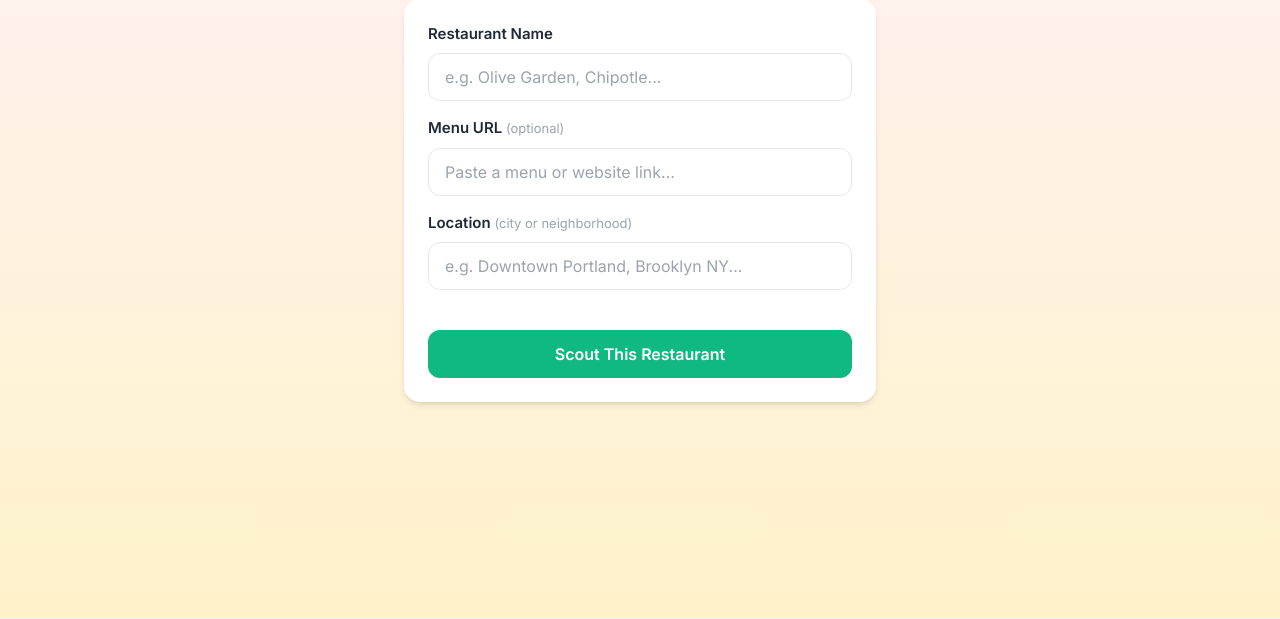
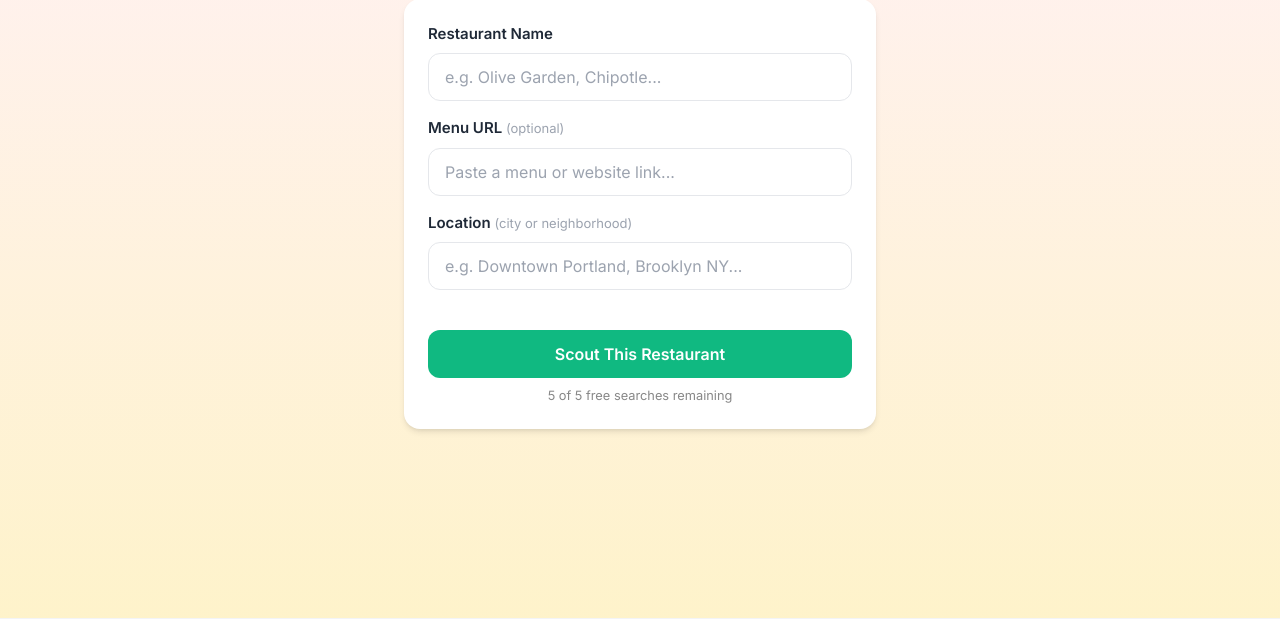
Before and after one commit to mkstein16/glutenguard, a Flask app: page /restaurant-scout in a window 1280 px wide. Shown: the part 118-737 px from the top of the page. Run offline with Flask 3, Linux system fonts and the light colour scheme; data that the repository does not hold is empty; some libraries are stand-ins or nearby versions.

Commit message:
Tier 1 UX fixes: dynamic safety heading by score, search counter, score badge/legend consistency
Co-Authored-By: Claude Opus 4.6 <noreply@anthropic.com>

```diff
--- a/app.py
+++ b/app.py
@@ -141,7 +141,6 @@ Respond with ONLY valid JSON in this exact format:
   "restaurant_name": "Exact official name of the restaurant",
   "cuisine_type": "Type of cuisine",
   "safety_score": 5,
-  "safety_label": "Proceed with caution",
   "score_label": "Proceed with caution",
   "summary": "2-3 sentence overview based on YOUR ACTUAL RESEARCH FINDINGS",
 
@@ -223,14 +222,14 @@ CRITICAL SCORING INSTRUCTIONS:
 - Score based on what you find about THIS SPECIFIC restaurant. Do not penalize a restaurant for generic cuisine risks if they have addressed them. A Thai restaurant using tamari with a dedicated GF kitchen is a 9-10, not a 7 because "Thai food often has soy sauce."
 - A dedicated GF kitchen overrides ALL generic cuisine concerns.
 - If you found no real information about this restaurant, cap the score at 4 and note the lack of data.
-- The safety_label and score_label MUST match the score range exactly.
+- The score_label MUST match the score range exactly.
 
 LABEL MAPPING:
-- safety_score 9-10 → safety_label: "VERY LOW RISK", score_label: "Go with confidence"
-- safety_score 7-8 → safety_label: "LOW RISK", score_label: "Safe with communication"
-- safety_score 5-6 → safety_label: "MODERATE RISK", score_label: "Proceed with caution"
-- safety_score 3-4 → safety_label: "HIGH RISK", score_label: "High risk"
-- safety_score 1-2 → safety_label: "VERY HIGH RISK", score_label: "Avoid"
+- safety_score 9-10 → score_label: "Go with confidence"
+- safety_score 7-8 → score_label: "Safe with communication"
+- safety_score 5-6 → score_label: "Proceed with caution"
+- safety_score 3-4 → score_label: "High risk"
+- safety_score 1-2 → score_label: "Avoid"
 
 OTHER RULES:
 - call_script: 5-8 questions. Mark 3-5 as "essential" and the rest as "additional". At least 2 essential questions should target specific findings from your research.
@@ -255,7 +254,7 @@ Based on the phone call results, adjust the safety assessment. Staff knowledge a
 Respond in this exact JSON format:
 {{
   "adjusted_score": 6,
-  "adjusted_label": "LOW RISK",
+  "adjusted_label": "Safe with communication",
   "score_change": 1,
   "score_reasoning": "Explanation of why the score went up, down, or stayed the same",
   "recommendation": "GO",
@@ -271,7 +270,7 @@ Respond in this exact JSON format:
 
 Rules:
 - adjusted_score is 0-10. Adjust based on call quality: confident knowledgeable staff = +1 to +3, dismissive or confused staff = -2 to -4
-- adjusted_label: "VERY LOW RISK" (8-10), "LOW RISK" (6-7), "MODERATE RISK" (4-5), "HIGH RISK" (0-3)
+- adjusted_label: "Go with confidence" (9-10), "Safe with communication" (7-8), "Proceed with caution" (5-6), "High risk" (3-4), "Avoid" (1-2)
 - recommendation must be one of: "GO", "NO-GO", "PROCEED WITH CAUTION"
   - GO: score >= 7 and staff seemed knowledgeable
   - NO-GO: score <= 3 or staff seemed dismissive/confused about celiac
@@ -305,7 +304,7 @@ Based on your research, return ONLY valid JSON:
       "name": "Real restaurant name found in search results",
       "cuisine": "Type of cuisine",
       "estimated_safety_score": 8,
-      "safety_label": "VERY LOW RISK",
+      "score_label": "Safe with communication",
       "brief_reason": "Why this is a good celiac-safe option based on what you found",
       "location_note": "Neighborhood or address detail if found"
     }}
@@ -318,7 +317,7 @@ Based on your research, return ONLY valid JSON:
 - Exclude "{original_restaurant_name}" from results.
 - Return 1-3 alternatives. If you found none, return an empty alternatives array.
 - estimated_safety_score: use same 0-10 scale. Base it on what reviews/listings say.
-- safety_label: "VERY LOW RISK" (8-10), "LOW RISK" (6-7), "MODERATE RISK" (4-5), "HIGH RISK" (0-3)
+- score_label: "Go with confidence" (9-10), "Safe with communication" (7-8), "Proceed with caution" (5-6), "High risk" (3-4), "Avoid" (1-2)
 
 Return ONLY valid JSON, no other text."""
 
@@ -358,6 +357,18 @@ def get_client_ip():
     if forwarded:
         return forwarded.split(",")[0].strip()
     return request.remote_addr
+
+
+def get_searches_remaining():
+    """Get the number of free searches remaining for the current user/IP."""
+    if "user_id" in session:
+        user = get_user_by_id(session["user_id"])
+        if user:
+            count = get_search_count(user["email"])
+            return max(0, FREE_SEARCH_LIMIT - count)
+    ip = get_client_ip()
+    count = get_anonymous_search_count(ip)
+    return max(0, FREE_SEARCH_LIMIT - count)
 
 
 def allowed_file(filename):
@@ -435,7 +446,8 @@ def hub():
     if "user_id" in session:
         user = get_user_by_id(session["user_id"])
     restaurant_count = get_restaurant_count()
-    return render_template("hub.html", user=user, restaurant_count=restaurant_count)
+    searches_remaining = get_searches_remaining()
+    return render_template("hub.html", user=user, restaurant_count=restaurant_count, searches_remaining=searches_remaining)
 
 
 @app.route("/scan")
@@ -448,7 +460,8 @@ def restaurant_scout_page():
     user = None
     if "user_id" in session:
         user = get_user_by_id(session["user_id"])
-    return render_template("restaurant_scout.html", user=user)
+    searches_remaining = get_searches_remaining()
+    return render_template("restaurant_scout.html", user=user, searches_remaining=searches_remaining)
 
 
 @app.route("/discover")
--- a/static/css/style.css
+++ b/static/css/style.css
@@ -288,6 +288,16 @@ main {
 .btn-full {
     width: 100%;
     margin-top: var(--space-xl);
+}
+
+.search-counter {
+    text-align: center;
+    font-size: 0.8rem;
+    color: #888;
+    margin-top: 0.5rem;
+}
+.search-counter a {
+    color: #6366f1;
 }
 
 .btn:disabled {
--- a/static/js/restaurant_scout.js
+++ b/static/js/restaurant_scout.js
@@ -151,7 +151,7 @@ function displayScoutResults(data) {
   scoreLabel.className = "score-label " + getScoreLabelColor(a.safety_score);
 
   const label = $("#safety-label");
-  label.textContent = a.safety_label;
+  label.textContent = a.score_label || "";
   label.className = "safety-label-badge " + getScoreClass(a.safety_score);
 
   $("#scout-restaurant-name").textContent = titleCase(a.restaurant_name);
@@ -162,6 +162,19 @@ function displayScoutResults(data) {
   const specPositives = a.this_restaurant ? a.this_restaurant.specific_positives || [] : [];
   const safetyIndicators = $("#safety-indicators");
   const safetyList = $("#safety-indicators-list");
+
+  // Dynamic heading based on safety score
+  const safetyHeading = $("#safety-indicators-heading");
+  if (safetyHeading) {
+    const score = a.safety_score || 0;
+    if (score >= 7) {
+      safetyHeading.textContent = "Why It's Safe";
+    } else if (score >= 5) {
+      safetyHeading.textContent = "What's in Its Favor";
+    } else {
+      safetyHeading.textContent = "Claimed Positives";
+    }
+  }
 
   if (specPositives.length > 0) {
     safetyList.innerHTML = "";
@@ -708,7 +721,7 @@ function generateShareText(data, isFinalReport) {
       text += ` Avoid: ${r.items_to_avoid.join(", ")}.`;
     }
   } else {
-    text += ` - Safety Score: ${a.safety_score}/10 ${a.safety_label}.`;
+    text += ` - Safety Score: ${a.safety_score}/10 ${a.score_label}.`;
     text += ` ${a.summary}`;
     const menu = a.menu_analysis || {};
     if (menu.likely_safe?.length) {
@@ -1127,7 +1140,7 @@ if (shareReportBtn) {
     const searchName = currentScoutResult.restaurant_name || analysis.restaurant_name;
     const displayName = titleCase(analysis.restaurant_name);
     const safetyScore = analysis.safety_score;
-    const safetyLabel = analysis.safety_label;
+    const safetyLabel = analysis.score_label;
 
     // Build shareable URL using original search term (matches cache key)
     const shareUrl = new URL("/restaurant-scout", window.location.origin);
--- a/templates/hub.html
+++ b/templates/hub.html
@@ -485,6 +485,11 @@
                 <input type="text" id="hero-name" placeholder="Search a restaurant..." required>
                 <input type="text" id="hero-location" placeholder="City or neighborhood (optional)">
                 <button type="submit" class="btn btn-primary btn-full">Scout This Restaurant</button>
+                {% if searches_remaining > 0 %}
+                <p class="search-counter">{{ searches_remaining }} of 5 free searches remaining</p>
+                {% else %}
+                <p class="search-counter">No free searches remaining · <a href="/restaurant-scout#waitlist">Join the waitlist</a></p>
+                {% endif %}
             </form>
 
             <!-- Social Proof -->
--- a/templates/restaurant_scout.html
+++ b/templates/restaurant_scout.html
@@ -44,6 +44,11 @@
                     <input type="text" id="scout-location" placeholder="e.g. Downtown Portland, Brooklyn NY..." autocomplete="off">
 
                     <button id="scout-btn" class="btn btn-primary btn-full">Scout This Restaurant</button>
+                    {% if searches_remaining > 0 %}
+                    <p class="search-counter">{{ searches_remaining }} of 5 free searches remaining</p>
+                    {% else %}
+                    <p class="search-counter">No free searches remaining · <a href="#waitlist">Join the waitlist</a></p>
+                    {% endif %}
                 </div>
             </div>
 
@@ -172,9 +177,9 @@
 
                 <!-- 2. WHY IT'S SAFE Section -->
                 <div id="safety-indicators" class="result-section safety-section hidden">
-                    <h3 class="section-title">
+                    <h3 id="safety-indicators-title" class="section-title">
                         <svg width="20" height="20" viewBox="0 0 24 24" fill="none" stroke="currentColor" stroke-width="2.5"><path d="M22 11.08V12a10 10 0 1 1-5.93-9.14"/><polyline points="22 4 12 14.01 9 11.01"/></svg>
-                        Why It's Safe
+                        <span id="safety-indicators-heading">Why It's Safe</span>
                     </h3>
                     <ul id="safety-indicators-list" class="indicator-list"></ul>
                 </div>
```
